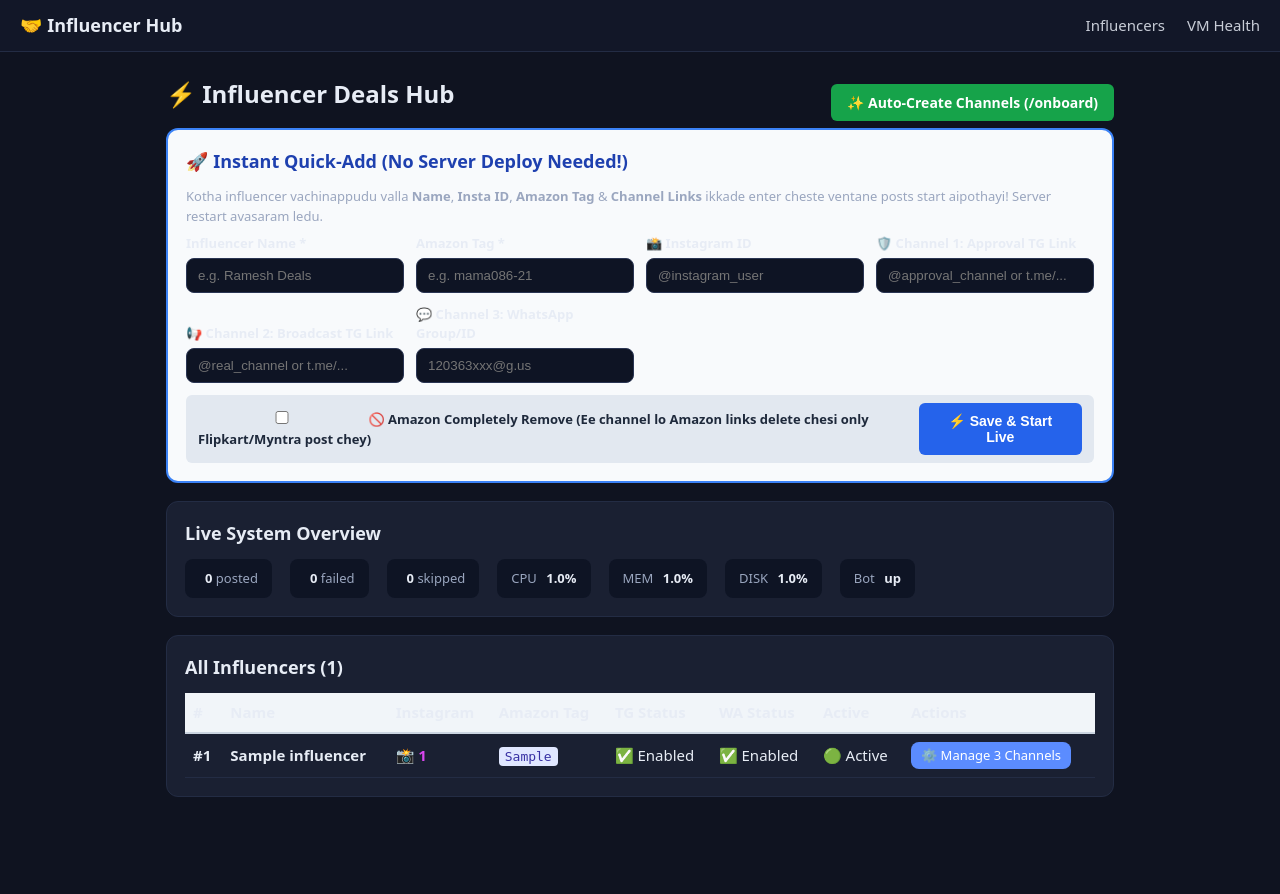
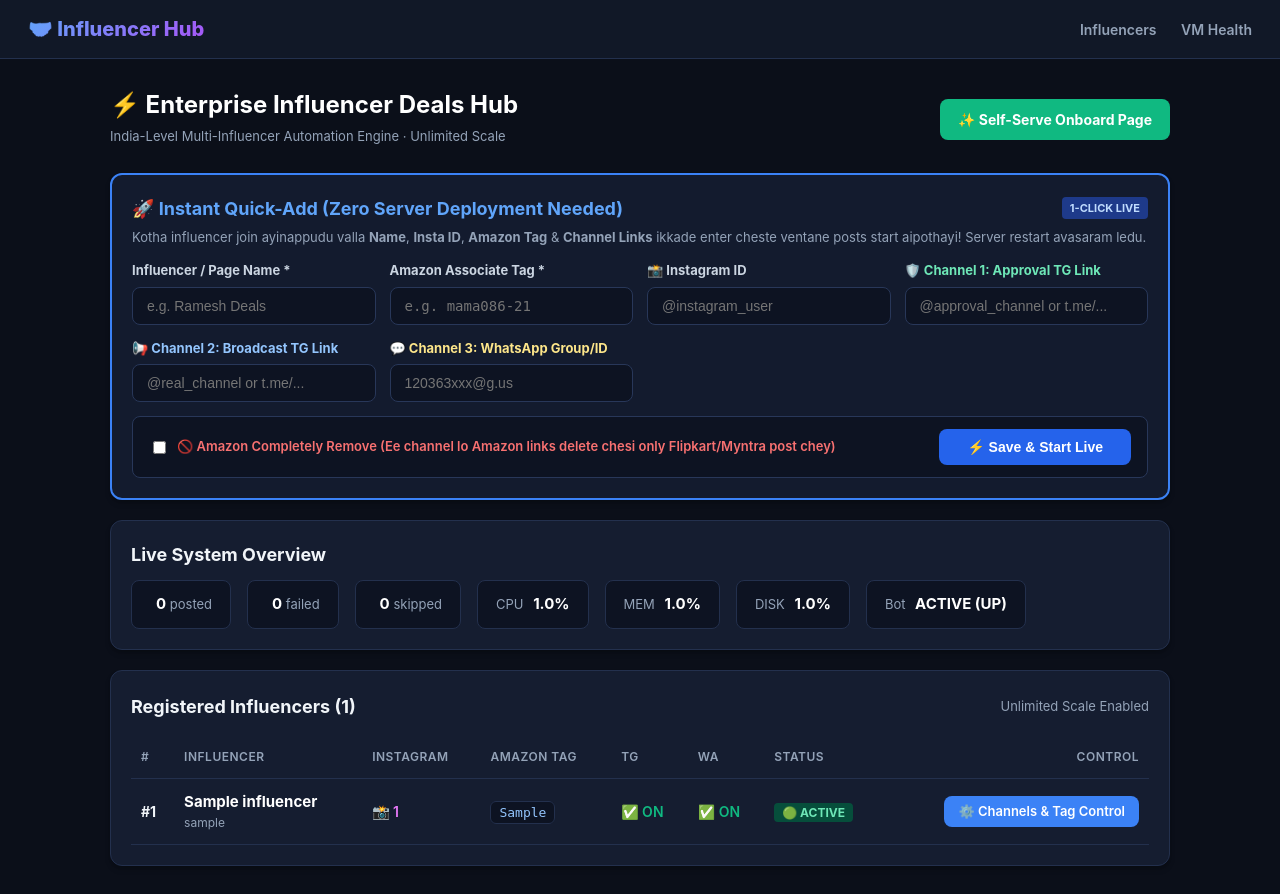
Before and after one commit to charanpendota98-prog/Influencers-deals, a Flask app: page / in a window 1280 px wide. Before the commit the page ends 797 px from the top, so only its background shows below. Run offline with Flask 3, Linux system fonts and the light colour scheme; tables that the repository leaves empty hold one stand-in row (values such as "Sample post").

Commit message:
Upgrade UI/UX to enterprise dark mode with polished channel and tag controls
Co-authored-by: arena-agent <297053741+arena-agent@users.noreply.github.com>

```diff
--- a/dashboard/static/style.css
+++ b/dashboard/static/style.css
@@ -1,27 +1,135 @@
-:root { --bg:#0f1320; --card:#1a2032; --fg:#e7ecf5; --muted:#9aa6bf; --accent:#5b8cff; --ok:#39d98a; --bad:#ff5c7a; }
+:root {
+  --bg: #0b0f19;
+  --card: #151d30;
+  --card-border: #23304d;
+  --fg: #f1f5f9;
+  --muted: #94a3b8;
+  --accent: #3b82f6;
+  --accent-hover: #2563eb;
+  --ok: #10b981;
+  --bad: #ef4444;
+  --warn: #f59e0b;
+}
+
 * { box-sizing: border-box; }
-body { margin:0; font:15px/1.5 system-ui,Segoe UI,Roboto,Arial; background:var(--bg); color:var(--fg); }
-header { display:flex; align-items:center; justify-content:space-between; padding:12px 20px; background:#121728; border-bottom:1px solid #232c44; }
-.brand { font-weight:700; font-size:18px; }
-nav a { color:var(--fg); text-decoration:none; margin-left:18px; opacity:.85; }
-nav a:hover { opacity:1; color:var(--accent); }
-main { max-width:980px; margin:24px auto; padding:0 16px; }
-h1 { font-size:24px; margin:0 0 16px; }
-h2 { font-size:18px; margin:0 0 12px; }
-h3 { font-size:15px; margin:18px 0 8px; color:var(--muted); }
-.card { background:var(--card); border:1px solid #232c44; border-radius:12px; padding:18px; margin-bottom:18px; }
-.row { display:flex; gap:10px; flex-wrap:wrap; align-items:center; }
-input { background:#0e1424; border:1px solid #2a3553; color:var(--fg); padding:9px 11px; border-radius:8px; min-width:160px; }
-button, .btn { background:var(--accent); color:#fff; border:0; padding:9px 14px; border-radius:8px; cursor:pointer; text-decoration:none; display:inline-block; font-size:14px; }
-button:hover, .btn:hover { filter:brightness(1.08); }
-.hint { color:var(--muted); font-size:13px; margin:8px 0; }
-table { width:100%; border-collapse:collapse; }
-th, td { text-align:left; padding:9px 8px; border-bottom:1px solid #232c44; }
-code { background:#0e1424; padding:2px 6px; border-radius:5px; font-size:13px; }
-.stats { display:flex; gap:18px; flex-wrap:wrap; }
-.stats div { background:#0e1424; padding:10px 14px; border-radius:8px; font-size:13px; color:var(--muted); }
-.stats span { color:var(--fg); font-weight:700; margin-left:6px; }
-.stats.big div { font-size:16px; padding:16px 20px; }
-.ok { color:var(--ok); } .bad { color:var(--bad); }
-.qrbox { margin-top:12px; min-height:80px; }
-.qrbox img { width:260px; height:260px; background:#fff; border-radius:10px; padding:8px; }
+body {
+  margin: 0;
+  font-family: -apple-system, BlinkMacSystemFont, "Segoe UI", Roboto, Helvetica, Arial, sans-serif;
+  background: var(--bg);
+  color: var(--fg);
+  line-height: 1.5;
+}
+
+header {
+  display: flex;
+  align-items: center;
+  justify-content: space-between;
+  padding: 14px 28px;
+  background: #111827;
+  border-bottom: 1px solid var(--card-border);
+}
+
+.brand {
+  font-weight: 800;
+  font-size: 20px;
+  background: linear-gradient(135deg, #60a5fa, #a855f7);
+  -webkit-background-clip: text;
+  -webkit-text-fill-color: transparent;
+}
+
+nav a {
+  color: var(--muted);
+  text-decoration: none;
+  margin-left: 20px;
+  font-size: 14px;
+  font-weight: 600;
+  transition: color 0.2s ease;
+}
+nav a:hover { color: var(--fg); }
+
+main {
+  max-width: 1100px;
+  margin: 28px auto;
+  padding: 0 20px;
+}
+
+h1 { font-size: 24px; font-weight: 700; margin: 0 0 16px; color: #fff; }
+h2 { font-size: 18px; font-weight: 700; margin: 0 0 12px; }
+h3 { font-size: 15px; font-weight: 600; margin: 18px 0 8px; color: var(--muted); }
+
+.card {
+  background: var(--card);
+  border: 1px solid var(--card-border);
+  border-radius: 12px;
+  padding: 20px;
+  margin-bottom: 20px;
+  box-shadow: 0 4px 6px -1px rgba(0, 0, 0, 0.2), 0 2px 4px -2px rgba(0, 0, 0, 0.2);
+}
+
+.row { display: flex; gap: 12px; flex-wrap: wrap; align-items: center; }
+
+input, select, textarea {
+  background: #0d1322;
+  border: 1px solid #283759;
+  color: #fff;
+  padding: 10px 14px;
+  border-radius: 8px;
+  font-size: 14px;
+  outline: none;
+  transition: border-color 0.2s ease;
+}
+input:focus, select:focus, textarea:focus {
+  border-color: var(--accent);
+}
+
+button, .btn {
+  background: var(--accent);
+  color: #fff;
+  border: 0;
+  padding: 10px 16px;
+  border-radius: 8px;
+  cursor: pointer;
+  text-decoration: none;
+  display: inline-block;
+  font-size: 14px;
+  font-weight: 600;
+  transition: background 0.2s ease;
+}
+button:hover, .btn:hover { background: var(--accent-hover); }
+
+.hint { color: var(--muted); font-size: 13px; margin: 6px 0; }
+
+table { width: 100%; border-collapse: collapse; }
+th, td { text-align: left; padding: 12px 10px; border-bottom: 1px solid var(--card-border); font-size: 14px; }
+th { color: var(--muted); font-weight: 600; text-transform: uppercase; font-size: 12px; letter-spacing: 0.5px; }
+
+code {
+  background: #0d1322;
+  color: #93c5fd;
+  padding: 3px 8px;
+  border-radius: 6px;
+  font-size: 13px;
+  border: 1px solid #23304d;
+}
+
+.stats { display: flex; gap: 16px; flex-wrap: wrap; }
+.stats div {
+  background: #0d1322;
+  border: 1px solid var(--card-border);
+  padding: 12px 18px;
+  border-radius: 8px;
+  font-size: 13px;
+  color: var(--muted);
+}
+.stats span { color: #fff; font-weight: 700; font-size: 15px; margin-left: 6px; }
+
+.badge-approval { background: #064e3b; color: #6ee7b7; padding: 3px 8px; border-radius: 4px; font-weight: 600; font-size: 11px; }
+.badge-broadcast { background: #1e3a8a; color: #93c5fd; padding: 3px 8px; border-radius: 4px; font-weight: 600; font-size: 11px; }
+.badge-wa { background: #78350f; color: #fde68a; padding: 3px 8px; border-radius: 4px; font-weight: 600; font-size: 11px; }
+
+.ok { color: var(--ok); font-weight: 600; }
+.bad { color: var(--bad); font-weight: 600; }
+.warn { color: var(--warn); font-weight: 600; }
+
+.qrbox { margin-top: 14px; min-height: 80px; }
+.qrbox img { width: 240px; height: 240px; background: #fff; border-radius: 10px; padding: 10px; }
--- a/dashboard/templates/index.html
+++ b/dashboard/templates/index.html
@@ -1,46 +1,54 @@
 {% extends "layout.html" %}
 {% block title %}Influencers Hub - Instant 3-Channel Control{% endblock %}
 {% block content %}
-<div style="display: flex; justify-content: space-between; align-items: center;">
-  <h1>⚡ Influencer Deals Hub</h1>
+<div style="display: flex; justify-content: space-between; align-items: center; margin-bottom: 20px;">
   <div>
-    <a class="btn" style="background:#16a34a; color:white; padding:8px 16px; border-radius:6px; font-weight:bold; text-decoration:none;" href="{{ url_for('onboard') }}">✨ Auto-Create Channels (/onboard)</a>
+    <h1 style="margin:0;">⚡ Enterprise Influencer Deals Hub</h1>
+    <p class="hint" style="margin-top:4px;">India-Level Multi-Influencer Automation Engine · Unlimited Scale</p>
+  </div>
+  <div>
+    <a class="btn" style="background:#10b981; color:white; padding:10px 18px; border-radius:8px; font-weight:700; text-decoration:none;" href="{{ url_for('onboard') }}">✨ Self-Serve Onboard Page</a>
   </div>
 </div>
 
-<section class="card" style="border: 2px solid #3b82f6; background: #f8fafc;">
-  <h2 style="color: #1e40af; margin-top: 0;">🚀 Instant Quick-Add (No Server Deploy Needed!)</h2>
-  <p class="hint">Kotha influencer vachinappudu valla <b>Name</b>, <b>Insta ID</b>, <b>Amazon Tag</b> &amp; <b>Channel Links</b> ikkade enter cheste ventane posts start aipothayi! Server restart avasaram ledu.</p>
-  <form method="post" action="{{ url_for('quick_add') }}" style="display: grid; grid-template-columns: repeat(auto-fit, minmax(200px, 1fr)); gap: 12px; align-items: end;">
+<section class="card" style="border: 2px solid #3b82f6; background: #131b2e;">
+  <div style="display:flex; justify-content:space-between; align-items:center;">
+    <h2 style="color: #60a5fa; margin: 0;">🚀 Instant Quick-Add (Zero Server Deployment Needed)</h2>
+    <span style="background:#1e3a8a; color:#bfdbfe; font-size:11px; padding:3px 8px; border-radius:4px; font-weight:700;">1-CLICK LIVE</span>
+  </div>
+  <p class="hint">Kotha influencer join ayinappudu valla <b>Name</b>, <b>Insta ID</b>, <b>Amazon Tag</b> &amp; <b>Channel Links</b> ikkade enter cheste ventane posts start aipothayi! Server restart avasaram ledu.</p>
+
+  <form method="post" action="{{ url_for('quick_add') }}" style="display: grid; grid-template-columns: repeat(auto-fit, minmax(210px, 1fr)); gap: 14px; margin-top: 14px;">
     <div>
-      <label style="font-size: 13px; font-weight: bold; display: block; margin-bottom: 4px;">Influencer Name *</label>
-      <input name="name" placeholder="e.g. Ramesh Deals" required style="width: 100%; box-sizing: border-box;" />
+      <label style="font-size: 13px; font-weight: 700; display: block; margin-bottom: 6px; color:#cbd5e1;">Influencer / Page Name *</label>
+      <input name="name" placeholder="e.g. Ramesh Deals" required style="width: 100%;" />
     </div>
     <div>
-      <label style="font-size: 13px; font-weight: bold; display: block; margin-bottom: 4px;">Amazon Tag *</label>
-      <input name="tag" placeholder="e.g. mama086-21" required style="width: 100%; box-sizing: border-box;" />
+      <label style="font-size: 13px; font-weight: 700; display: block; margin-bottom: 6px; color:#cbd5e1;">Amazon Associate Tag *</label>
+      <input name="tag" placeholder="e.g. mama086-21" required style="width: 100%; font-family: monospace;" />
     </div>
     <div>
-      <label style="font-size: 13px; font-weight: bold; display: block; margin-bottom: 4px;">📸 Instagram ID</label>
-      <input name="insta_id" placeholder="@instagram_user" style="width: 100%; box-sizing: border-box;" />
+      <label style="font-size: 13px; font-weight: 700; display: block; margin-bottom: 6px; color:#cbd5e1;">📸 Instagram ID</label>
+      <input name="insta_id" placeholder="@instagram_user" style="width: 100%;" />
     </div>
     <div>
-      <label style="font-size: 13px; font-weight: bold; display: block; margin-bottom: 4px;">🛡️ Channel 1: Approval TG Link</label>
-      <input name="approval_tg" placeholder="@approval_channel or t.me/..." style="width: 100%; box-sizing: border-box;" />
+      <label style="font-size: 13px; font-weight: 700; display: block; margin-bottom: 6px; color:#6ee7b7;">🛡️ Channel 1: Approval TG Link</label>
+      <input name="approval_tg" placeholder="@approval_channel or t.me/..." style="width: 100%;" />
     </div>
     <div>
-      <label style="font-size: 13px; font-weight: bold; display: block; margin-bottom: 4px;">📢 Channel 2: Broadcast TG Link</label>
-      <input name="broadcast_tg" placeholder="@real_channel or t.me/..." style="width: 100%; box-sizing: border-box;" />
+      <label style="font-size: 13px; font-weight: 700; display: block; margin-bottom: 6px; color:#93c5fd;">📢 Channel 2: Broadcast TG Link</label>
+      <input name="broadcast_tg" placeholder="@real_channel or t.me/..." style="width: 100%;" />
     </div>
     <div>
-      <label style="font-size: 13px; font-weight: bold; display: block; margin-bottom: 4px;">💬 Channel 3: WhatsApp Group/ID</label>
-      <input name="whatsapp_id" placeholder="120363xxx@g.us" style="width: 100%; box-sizing: border-box;" />
+      <label style="font-size: 13px; font-weight: 700; display: block; margin-bottom: 6px; color:#fde68a;">💬 Channel 3: WhatsApp Group/ID</label>
+      <input name="whatsapp_id" placeholder="120363xxx@g.us" style="width: 100%;" />
     </div>
-    <div style="grid-column: 1 / -1; display: flex; justify-content: space-between; align-items: center; background: #e2e8f0; padding: 8px 12px; border-radius: 6px;">
-      <label style="font-size: 13px; font-weight: bold; color: #1e293b; cursor: pointer;">
+
+    <div style="grid-column: 1 / -1; display: flex; justify-content: space-between; align-items: center; background: #0d1322; padding: 12px 16px; border-radius: 8px; border: 1px solid #283759;">
+      <label style="font-size: 13px; font-weight: 600; color: #f87171; cursor: pointer; display:flex; align-items:center; gap:8px;">
         <input type="checkbox" name="strip_amazon_broadcast" value="1" /> 🚫 Amazon Completely Remove (Ee channel lo Amazon links delete chesi only Flipkart/Myntra post chey)
       </label>
-      <button type="submit" style="background: #2563eb; color: white; padding: 10px 24px; font-weight: bold; border-radius: 6px; cursor: pointer; border: none;">⚡ Save &amp; Start Live</button>
+      <button type="submit" style="background: #2563eb; color: white; padding: 10px 28px; font-weight: 700; border-radius: 8px; cursor: pointer; border: none; font-size:14px;">⚡ Save &amp; Start Live</button>
     </div>
   </form>
 </section>
@@ -55,43 +63,63 @@
       <div>CPU <span>{{ vm.cpu_pct }}%</span></div>
       <div>MEM <span>{{ vm.mem_pct }}%</span></div>
       <div>DISK <span>{{ vm.disk_pct }}%</span></div>
-      <div>Bot <span class="{% if vm.bot_running %}ok{% else %}bad{% endif %}">{% if vm.bot_running %}up{% else %}down{% endif %}</span></div>
+      <div>Bot <span class="{% if vm.bot_running %}ok{% else %}bad{% endif %}">{% if vm.bot_running %}ACTIVE (UP){% else %}DOWN{% endif %}</span></div>
     {% else %}
-      <div>No VM data yet</div>
+      <div>System: <span class="ok">ONLINE</span></div>
     {% endif %}
   </div>
 </section>
 
 <section class="card">
-  <h2>All Influencers ({{ influencers|length }})</h2>
+  <div style="display:flex; justify-content:space-between; align-items:center;">
+    <h2 style="margin:0;">Registered Influencers ({{ influencers|length }})</h2>
+    <span class="hint">Unlimited Scale Enabled</span>
+  </div>
+
   {% if not influencers %}
-    <p class="hint">No influencers yet — add one above.</p>
+    <p class="hint" style="margin-top:14px;">No influencers yet — add one above using Quick-Add.</p>
   {% endif %}
-  <table style="width: 100%; border-collapse: collapse; margin-top: 10px;">
+
+  <table style="margin-top: 14px;">
     <thead>
-      <tr style="text-align: left; background: #f1f5f9; border-bottom: 2px solid #cbd5e1;">
-        <th style="padding: 8px;">#</th>
-        <th style="padding: 8px;">Name</th>
-        <th style="padding: 8px;">Instagram</th>
-        <th style="padding: 8px;">Amazon Tag</th>
-        <th style="padding: 8px;">TG Status</th>
-        <th style="padding: 8px;">WA Status</th>
-        <th style="padding: 8px;">Active</th>
-        <th style="padding: 8px;">Actions</th>
+      <tr>
+        <th>#</th>
+        <th>Influencer</th>
+        <th>Instagram</th>
+        <th>Amazon Tag</th>
+        <th>TG</th>
+        <th>WA</th>
+        <th>Status</th>
+        <th style="text-align:right;">Control</th>
       </tr>
     </thead>
     <tbody>
       {% for i in influencers %}
-      <tr style="border-bottom: 1px solid #e2e8f0;">
-        <td style="padding: 8px;"><b>#{{ i.id }}</b></td>
-        <td style="padding: 8px;"><b>{{ i.name }}</b></td>
-        <td style="padding: 8px;">{% if i.insta_id %}<a href="https://instagram.com/{{ i.insta_id.lstrip('@') }}" target="_blank" style="color: #d946ef; font-weight: bold; text-decoration: none;">📸 {{ i.insta_id }}</a>{% else %}<span style="color: #94a3b8;">—</span>{% endif %}</td>
-        <td style="padding: 8px;"><code style="background:#e0e7ff; color:#3730a3; padding:2px 6px; border-radius:4px;">{{ i.amazon_tag }}</code></td>
-        <td style="padding: 8px;">{% if i.telegram_enabled %}✅ Enabled{% else %}—{% endif %}</td>
-        <td style="padding: 8px;">{% if i.whatsapp_enabled %}✅ Enabled{% else %}—{% endif %}</td>
-        <td style="padding: 8px;">{{ '🟢 Active' if i.active else '🔴 Paused' }}</td>
-        <td style="padding: 8px;">
-          <a class="btn" style="padding:4px 10px; font-size:13px; text-decoration:none;" href="{{ url_for('influencer_detail', inf_id=i.id) }}">⚙️ Manage 3 Channels</a>
+      <tr>
+        <td><b>#{{ i.id }}</b></td>
+        <td>
+          <b style="color:#fff; font-size:15px;">{{ i.name }}</b>
+          {% if i.handle %}<div style="color:var(--muted); font-size:12px;">{{ i.handle }}</div>{% endif %}
+        </td>
+        <td>
+          {% if i.insta_id %}
+            <a href="https://instagram.com/{{ i.insta_id.lstrip('@') }}" target="_blank" style="color: #e879f9; font-weight: 600; text-decoration: none;">📸 {{ i.insta_id }}</a>
+          {% else %}
+            <span style="color: #475569;">—</span>
+          {% endif %}
+        </td>
+        <td><code>{{ i.amazon_tag }}</code></td>
+        <td>{% if i.telegram_enabled %}<span class="ok">✅ ON</span>{% else %}<span style="color:#64748b;">OFF</span>{% endif %}</td>
+        <td>{% if i.whatsapp_enabled %}<span class="ok">✅ ON</span>{% else %}<span style="color:#64748b;">OFF</span>{% endif %}</td>
+        <td>
+          {% if i.active %}
+            <span style="background:#064e3b; color:#6ee7b7; padding:2px 8px; border-radius:4px; font-weight:700; font-size:12px;">🟢 ACTIVE</span>
+          {% else %}
+            <span style="background:#450a0a; color:#fca5a5; padding:2px 8px; border-radius:4px; font-weight:700; font-size:12px;">🔴 PAUSED</span>
+          {% endif %}
+        </td>
+        <td style="text-align:right;">
+          <a class="btn" style="padding:6px 14px; font-size:13px; text-decoration:none; background:#3b82f6;" href="{{ url_for('influencer_detail', inf_id=i.id) }}">⚙️ Channels &amp; Tag Control</a>
         </td>
       </tr>
       {% endfor %}
```
Also changed, not shown: dashboard/templates/influencer.html (+130 -67 lines).
